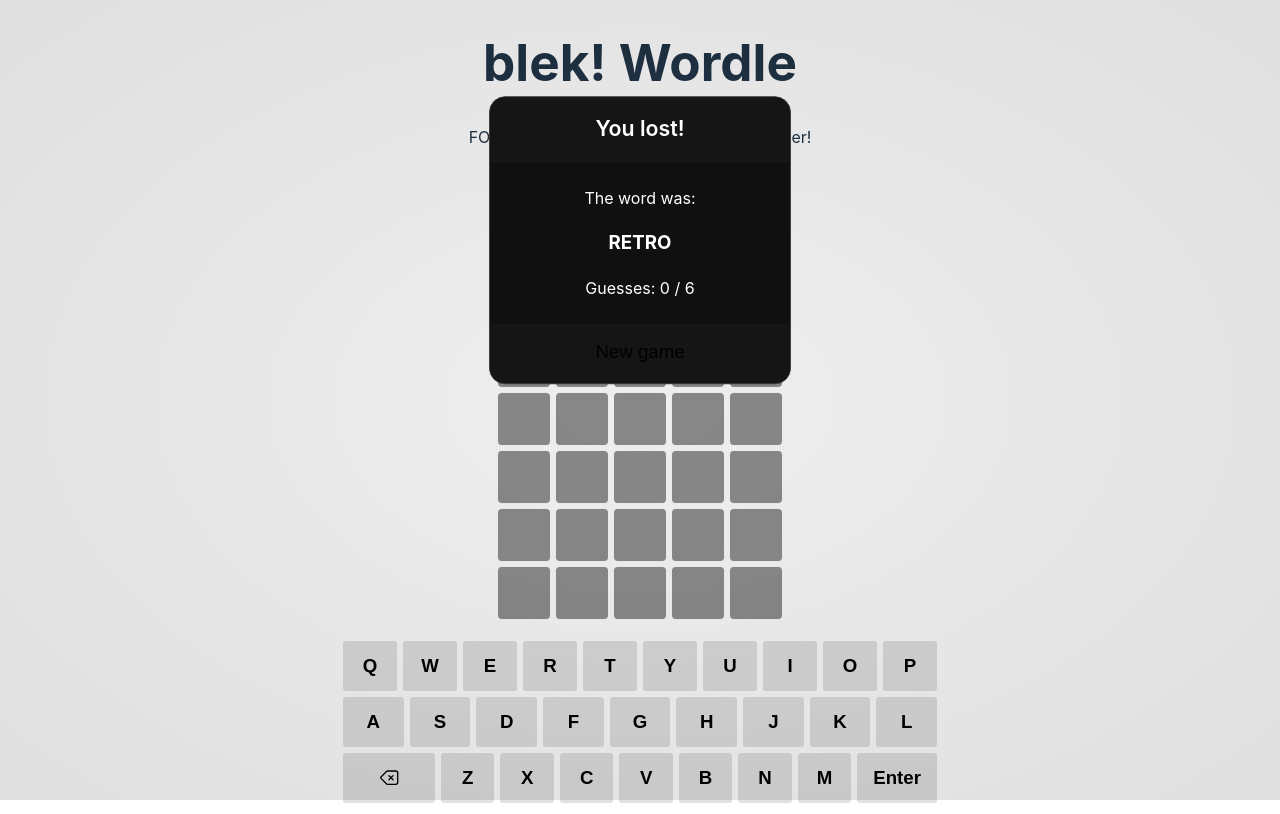
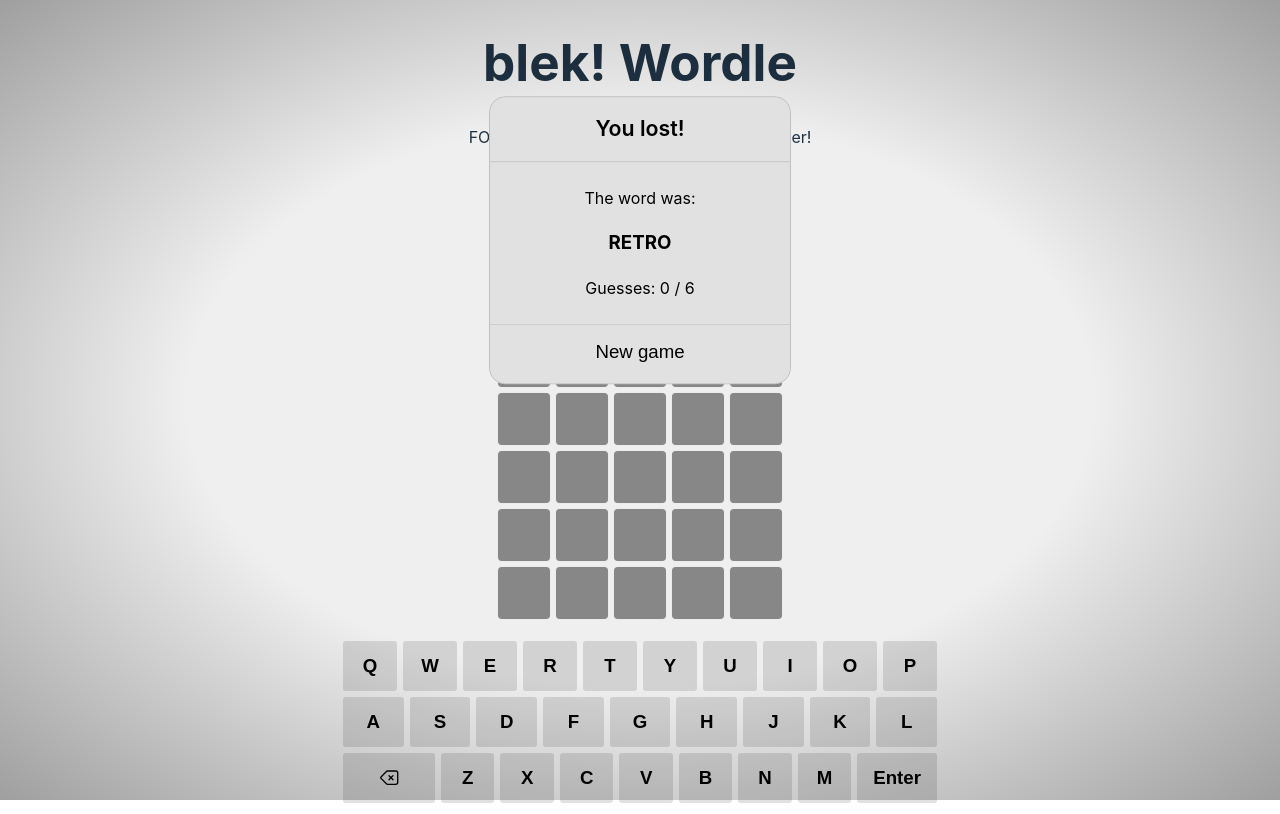
Before and after one commit to b1ek/wordle, a Svelte app: page / in a window 1280 px wide. Both pictures are taken after a click on the button "Give up". Built offline with nearby package versions, Linux system fonts and the light colour scheme.

Commit message:
light-ify modal

```diff
--- a/src/modal/Modal.svelte
+++ b/src/modal/Modal.svelte
@@ -60,4 +60,15 @@
 
         animation: openwordle-modal-backdrop-fade-in 250ms ease;
     }
+
+    @media (prefers-color-scheme: light) {
+        .openwordle-modal-backdrop {
+            background: radial-gradient(#00000010 50%, #00000060);
+        }
+        .openwordle-modal {
+            background: #e1e1e1;
+            color: black;
+            border-color: #c0c0c0;
+        }
+    }
 </style>
--- a/src/modal/ModalButton.svelte
+++ b/src/modal/ModalButton.svelte
@@ -30,4 +30,11 @@
     .openwordle-modal-button:active {
         background: #121212;
     }
+
+    @media (prefers-color-scheme: light) {
+        .openwordle-modal-button {
+            background: #e1e1e1;
+            border-color: #f1f1f1
+        }
+    }
 </style>
--- a/src/modal/ModalFooter.svelte
+++ b/src/modal/ModalFooter.svelte
@@ -8,4 +8,10 @@
         border-top: 1px solid #202020;
         border-radius: 0 0 16px 16px;
     }
+    @media (prefers-color-scheme: light)  {
+        .openwordle-modal-footer {
+            background: #e1e1e1;
+            border-top-color: #c0c0c0;
+        }
+    }
 </style>
--- a/src/modal/ModalTitle.svelte
+++ b/src/modal/ModalTitle.svelte
@@ -12,4 +12,10 @@
         box-shadow: 0 0 1px #30303010;
         border-radius: 16px 16px 0 0;
     }
+    @media (prefers-color-scheme: light)  {
+        .openwordle-modal-title {
+            background: #e1e1e1;
+            border-bottom-color: #c0c0c0;
+        }
+    }
 </style>
```
